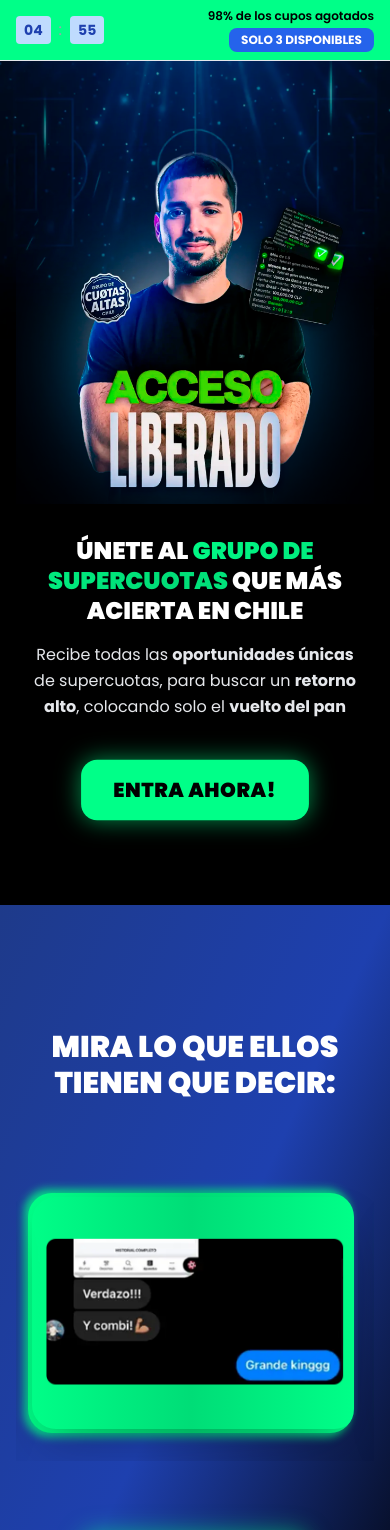
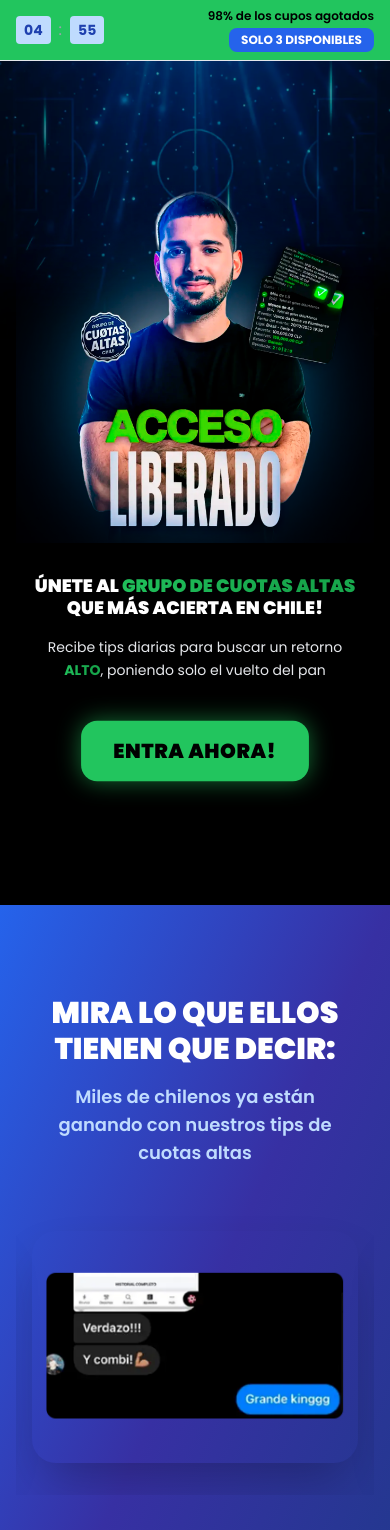
Before and after one commit to 24games/tipstervicente, a Next.js app: page /bilhete-acao in a window 390 px wide. Shown: the top 1530 px of the page. Built offline with nearby package versions, Linux system fonts and the light colour scheme.

Commit message:
Atualizacao: 03/12/2025 22:46:04,47

```diff
--- a/app/bilhete-acao/page.tsx
+++ b/app/bilhete-acao/page.tsx
@@ -53,11 +53,11 @@ export default function BilheteAcaoPage() {
         @keyframes pulse-glow {
           0%, 100% {
             transform: scale(1);
-            box-shadow: 0 0 20px rgba(0, 255, 136, 0.5);
+            box-shadow: 0 0 20px rgba(34, 197, 94, 0.5);
           }
           50% {
             transform: scale(1.05);
-            box-shadow: 0 0 40px rgba(0, 255, 136, 0.8);
+            box-shadow: 0 0 40px rgba(34, 197, 94, 0.8);
           }
         }
 
@@ -73,9 +73,9 @@ export default function BilheteAcaoPage() {
         .gradient-text-animated {
           background: linear-gradient(
             90deg,
-            #00FF88 0%,
-            #00dd77 50%,
-            #00FF88 100%
+            #22c55e 0%,
+            #16a34a 50%,
+            #22c55e 100%
           );
           background-size: 200% auto;
           -webkit-background-clip: text;
@@ -119,7 +119,7 @@ export default function BilheteAcaoPage() {
       `}</style>
 
       {/* HEADER - Disclaimer com cronômetro */}
-      <header className="bg-[#00FF88] w-full py-2 px-4 md:px-8 border-b border-gray-200">
+      <header className="bg-[#22c55e] w-full py-2 px-4 md:px-8 border-b border-gray-200">
         <div className="max-w-7xl mx-auto flex items-center justify-between gap-4">
           {/* Esquerda - Cronômetro */}
           <div className="flex items-center gap-2">
@@ -182,13 +182,13 @@ export default function BilheteAcaoPage() {
             initial={{ opacity: 0, y: 30 }}
             animate={{ opacity: 1, y: 0 }}
             transition={{ duration: 0.8, delay: 0.2 }}
-            className="text-2xl sm:text-3xl md:text-4xl lg:text-5xl font-black leading-tight px-4 text-white"
+            className="text-lg sm:text-xl md:text-2xl lg:text-3xl font-black leading-tight px-4 text-white"
           >
             ÚNETE AL{' '}
             <span className="gradient-text-animated">
-              GRUPO DE SUPERCUOTAS
+              GRUPO DE CUOTAS ALTAS
             </span>{' '}
-            QUE MÁS ACIERTA EN CHILE
+            QUE MÁS ACIERTA EN CHILE!
           </motion.h1>
 
           {/* Sub headline */}
@@ -196,11 +196,10 @@ export default function BilheteAcaoPage() {
             initial={{ opacity: 0, y: 30 }}
             animate={{ opacity: 1, y: 0 }}
             transition={{ duration: 0.8, delay: 0.4 }}
-            className="text-base sm:text-lg md:text-xl text-gray-200 leading-relaxed px-4 max-w-4xl mx-auto"
+            className="text-sm sm:text-base md:text-lg text-gray-200 leading-relaxed px-4 max-w-4xl mx-auto"
           >
-            Recibe todas las <span className="font-bold">oportunidades únicas</span> de supercuotas, para buscar un{' '}
-            <span className="font-bold">retorno alto</span>, colocando solo el{' '}
-            <span className="font-bold">vuelto del pan</span>
+            Recibe tips diarias para buscar un retorno{' '}
+            <span className="gradient-text-animated font-bold">ALTO</span>, poniendo solo el vuelto del pan
           </motion.p>
 
           {/* Botão CTA com pulso e brilho */}
@@ -212,7 +211,7 @@ export default function BilheteAcaoPage() {
           >
             <a
               href="https://wa.me/seu-numero"
-              className="btn-pulse inline-flex items-center justify-center gap-3 bg-[#00FF88] hover:bg-[#00dd77] text-black text-xl sm:text-2xl md:text-3xl font-black py-4 px-8 sm:py-5 sm:px-12 md:py-6 md:px-16 rounded-2xl transition-all duration-300 uppercase tracking-wide"
+              className="btn-pulse inline-flex items-center justify-center gap-3 bg-[#22c55e] hover:bg-[#16a34a] text-black text-xl sm:text-2xl md:text-3xl font-black py-4 px-8 sm:py-5 sm:px-12 md:py-6 md:px-16 rounded-2xl transition-all duration-300 uppercase tracking-wide"
             >
               ENTRA AHORA!
             </a>
@@ -221,17 +220,22 @@ export default function BilheteAcaoPage() {
       </section>
 
       {/* SEÇÃO DE DEPOIMENTOS */}
-      <section className="relative min-h-screen flex flex-col items-center justify-center px-4 py-20 bg-gradient-to-br from-blue-900 via-blue-800 to-black w-full overflow-x-hidden">
+      <section className="relative min-h-screen flex flex-col items-center justify-center px-4 py-20 bg-gradient-to-br from-blue-600 via-blue-700 via-indigo-800 to-blue-900 w-full overflow-x-hidden">
         {/* Título */}
-        <motion.h2
+        <motion.div
           initial={{ opacity: 0, y: 50 }}
           whileInView={{ opacity: 1, y: 0 }}
           viewport={{ once: true }}
           transition={{ duration: 0.8 }}
-          className="text-3xl sm:text-4xl md:text-5xl lg:text-6xl font-black text-white text-center mb-16 px-4"
+          className="text-center mb-8 px-4"
         >
-          MIRA LO QUE ELLOS TIENEN QUE DECIR:
-        </motion.h2>
+          <h2 className="text-3xl sm:text-4xl md:text-5xl lg:text-6xl font-black text-white mb-4">
+            MIRA LO QUE ELLOS TIENEN QUE DECIR:
+          </h2>
+          <p className="text-lg sm:text-xl md:text-2xl text-blue-200 font-semibold max-w-3xl mx-auto">
+            Miles de chilenos ya están ganando con nuestros tips de cuotas altas
+          </p>
+        </motion.div>
 
         {/* Carrossel de Prints */}
         <motion.div
@@ -249,10 +253,6 @@ export default function BilheteAcaoPage() {
             {[...Array(totalSlides)].map((_, index) => (
               <div key={index} className="min-w-full flex items-center justify-center px-4 py-8">
                 <div className="relative w-full max-w-md">
-                  {/* Traçado verde degradê ao redor */}
-                  <div className="absolute -inset-2 bg-gradient-to-r from-[#00FF88] via-[#00dd77] to-[#00FF88] rounded-3xl blur-sm opacity-80"></div>
-                  <div className="absolute -inset-1 bg-gradient-to-r from-[#00FF88] via-[#00dd77] to-[#00FF88] rounded-3xl"></div>
-
                   {/* Imagem */}
                   <div className="relative z-10">
                     <img
```
Also changed, not shown: 1 other file (tests, documents, lock files or other folders).
